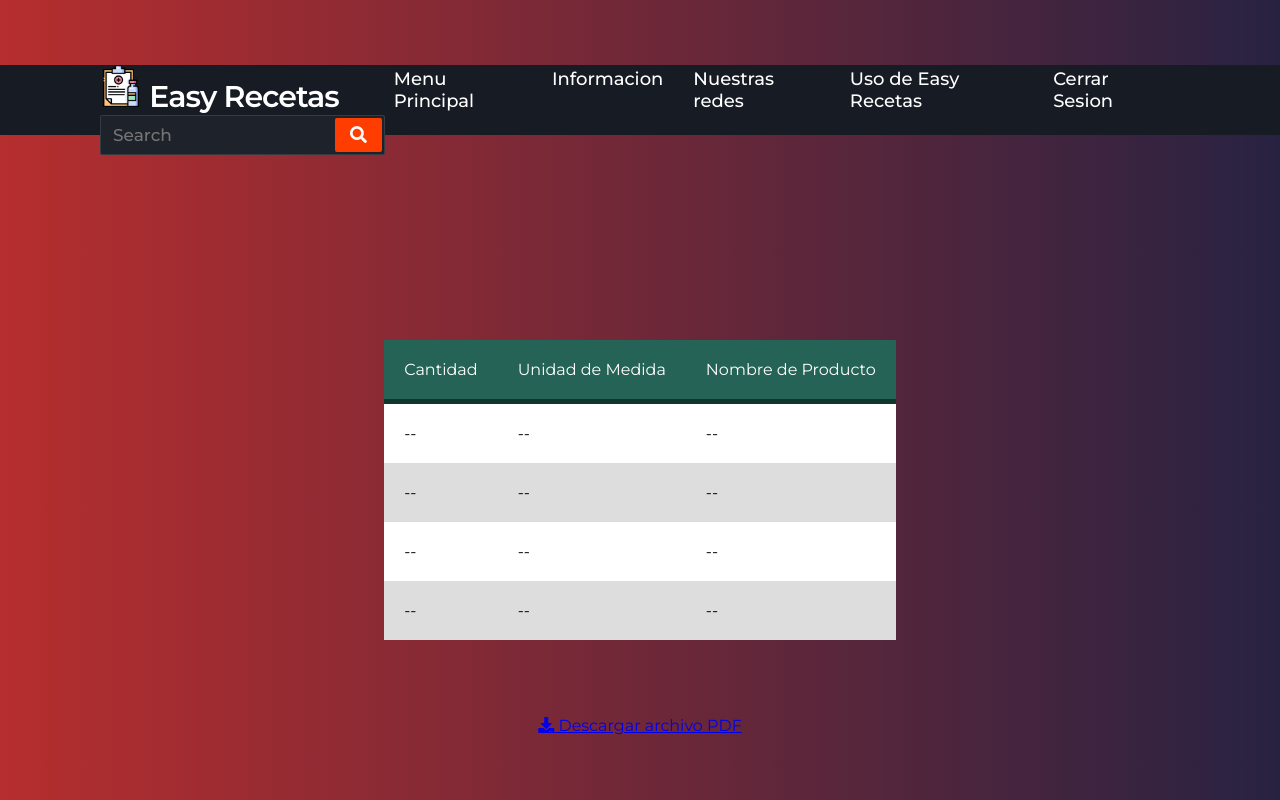
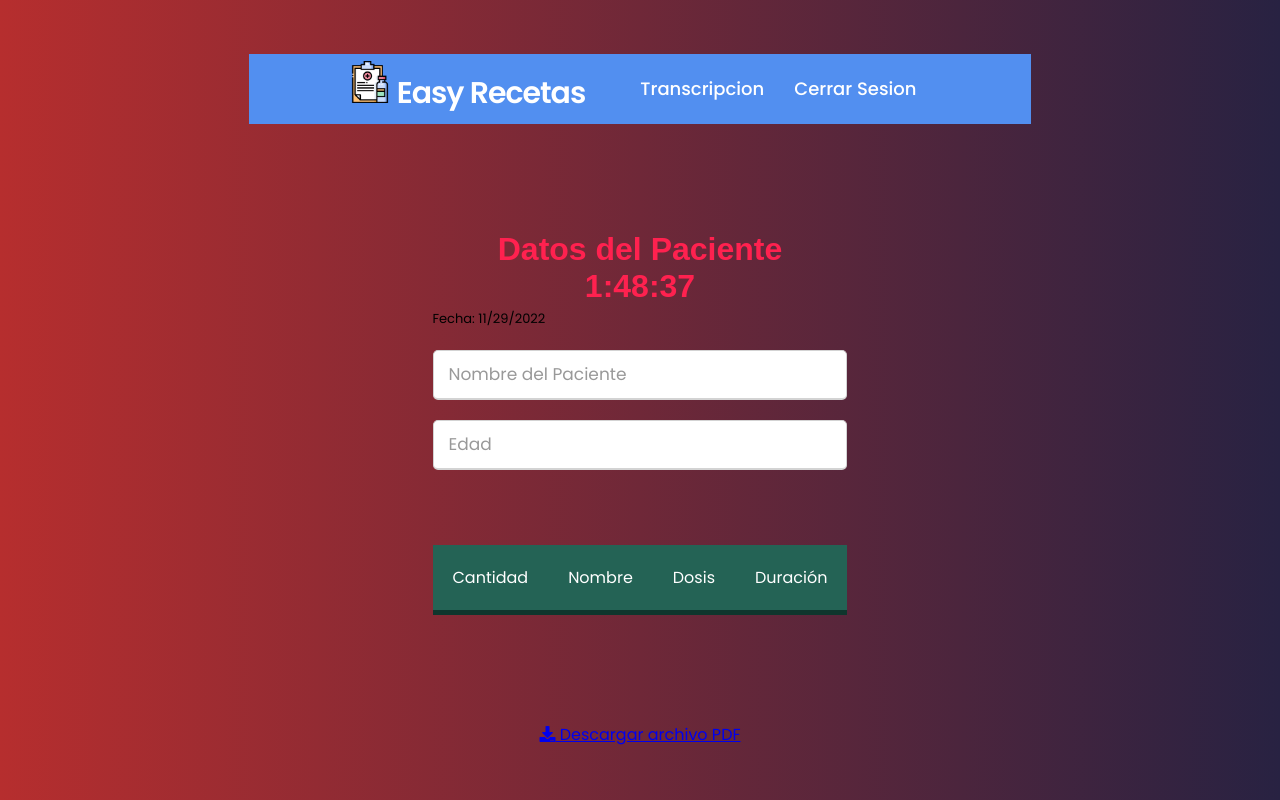
Before and after one commit to UbertoGC/Trabajo_Interdisciplinar_II, a Flask app: page /verPDF in a window 1280 px wide. Run offline with Flask 2, Linux system fonts and the light colour scheme; parts of the project's set-up code (start-up, migrations or seed data) failed here and were passed over; some libraries are stand-ins or nearby versions.

Commit message:
Add files via upload

```diff
--- a/main.py
+++ b/main.py
@@ -1,8 +1,6 @@
-from asyncio import get_event_loop
 import json
-from multiprocessing.connection import wait
 from flask import Flask, render_template, request, redirect, url_for, session, flash
-from flask_mysqldb import MySQL, MySQLdb
+from flask_mysql_connector import MySQL
 from sonido import *
 
 #https://www.it-swarm-es.com/es/python/usando-mysql-en-flask/941923326/
@@ -13,15 +11,15 @@ app.debug = True
 app.secret_key ='secreto'
 app.config['MYSQL_HOST'] = 'localhost'
 app.config['MYSQL_USER'] = 'root'
-app.config['MYSQL_PASSWORD'] = '209039'
-app.config['MYSQL_DB'] = 'almacen'
+app.config['MYSQL_PASSWORD'] = 'Hardware+10'
+app.config['MYSQL_DB'] = 'Almacen'
 mysql = MySQL(app)
 mysql.init_app(app)
 valor=["Presiona el boton de play para iniciar",0]
 app.secret_key='mysecretkey'
-dic_cantidad={'un':'1','uno':'1','dos':'2','tres':'3','cuatro':'4','cinco':'5','seis':'6','siete':'7','ocho':'8','nueve':'9','cero':'0'}
-dic_productos=['cebolla','zanahoria','papa','aceite']
-dic_u_medidas=['kilo','litro']
+dic_cantidad={'un':'1','una':'1','dos':'2','tres':'3','cuatro':'4','cinco':'5','seis':'6','siete':'7','ocho':'8','nueve':'9','cero':'0'}
+dic_u_medidas=['cucharada','pastilla']
+dic_tiempo=['hora','día','semana','meses','mes']
 valor = []
 @app.route('/transcripcion',methods = ['POST','GET'])
 def transcripcion():
@@ -33,21 +31,66 @@ def transcripcion():
             menor=i.lower()
             diack=menor[:-1]
             resultados.append(diack.split())
+        print(resultados)
         for j in resultados:
-            lista=["-","-","-"]
-            for i in j:
-                if(i in dic_cantidad):
-                    if(lista[0]=="-"):
-                        lista[0]=""
-                    lista[0]=lista[0]+dic_cantidad[i]
-                elif (i in dic_u_medidas):
-                    lista[1]=i
-                elif (i[:-1] in dic_u_medidas):
-                    lista[1]=i[:-1]
-                elif (i in dic_productos):
-                    lista[2]=i
-                elif (i[:-1] in dic_productos):
-                    lista[2]=i[:-1]
+            lista=["-","-","-","Indefinida"]
+            pri=True
+            i = 0
+            while(i<len(j)):
+                if(pri):
+                    while(i < len(j)):
+                        if(j[i] in dic_cantidad):
+                            if(lista[0] == "-"):
+                                lista[0] = ""
+                            lista[0] = lista[0]+dic_cantidad[j[i]]
+                        else:
+                            break
+                        i+=1
+                    if(i < len(j) and lista[0] != "-"):
+                        if (j[i] in dic_u_medidas or (j[i])[:-1] in dic_u_medidas ):
+                            lista[0] = lista[0] + " " + j[i]
+                        else:
+                            lista[0] = "-"
+                    pri = False
+                    i-=1
+                elif(j[i] == "de"):
+                    k = i + 1
+                    while(k<len(j) and k>0):
+                        if(j[k] != "cada" and j[k] != "por"):
+                            if(lista[1] == "-"):
+                                lista[1] = ""
+                            lista[1] = lista[1] + " " + j[k]
+                        else:
+                            break
+                        k += 1
+                    i = (k - 1)
+                elif(j[i] == "cada" or j[i] == "por"):
+                    k=i+1
+                    arc1="-"
+                    arc2="-"
+                    while(k<len(j)):
+                        if(j[k] in dic_cantidad):
+                            if(arc1=="-"):
+                                arc1=""
+                            arc1=arc1+dic_cantidad[j[k]]
+                        else:
+                            break
+                        k+=1
+                    det = 2
+                    if(j[i] == "por"):
+                        det = 3
+                    print(det)
+                    if(k<len(j)):
+                        if(j[k] in dic_tiempo or (j[k])[:-1] in dic_tiempo):
+                            arc2 = j[k]
+                            if(arc1!="-"):
+                                lista[det]= j[i] + " " + arc1 + " " + arc2
+                            else:
+                                lista[det]= j[i] + " " + arc2
+                        else:
+                            lista[det]= "-"
+                    i=k
+                i+=1
             valor.append(lista)
     elif(estado[0] and (not loop.is_running())):
         guardado.clear()
@@ -64,6 +107,11 @@ def transenvistop():
     estado[0]=False
     return redirect(url_for('transcripcion'))
 
+@app.route('/borrar')
+def borrar():
+    valor.clear()
+    return redirect(url_for('transcripcion'))
+
 @app.route('/')
 def home():
     return redirect(url_for('main'))
@@ -75,9 +123,6 @@ def main():
 @app.route('/sign_in',methods=["GET","POST"])
 def sign_in():
     return render_template('index.html')
-@app.route('/verPDF',methods=["GET","POST"])
-def verPDF():
-    return render_template('verPDF.html')
 
 @app.route('/logout')
 def logout():
@@ -96,12 +141,17 @@ def info():
 def uso():
     return render_template('uso.html')
 
+@app.route('/verPDF',methods=["GET","POST"])
+def verPDF():
+    return render_template('verPDF.html')
+
 @app.route('/signUp', methods=['POST'])
 def add_contact():
     if request.method == 'POST':
         _email = request.form['correo']
         _password = request.form['contra']
         cursor = mysql.connection.cursor()
+        cursor.execute("Use Almacen")
         cursor.execute("INSERT INTO usuario (correo, password_) VALUES (%s,%s)", (_email, _password))
         #cursor.callproc('crearUsuario',(_email,_password))
         mysql.connection.commit()
@@ -114,13 +164,15 @@ def validateLogin():
     _email = request.form['correo']
     _password = request.form['contra']
     cursor = mysql.connection.cursor()
+    cursor.execute("Use Almacen")
     cursor.execute("SELECT * FROM usuario WHERE correo = %s AND password_ = %s", (_email, _password))
     data = cursor.fetchall()
     if len(data) > 0:
         session['user'] = _email
         return redirect(url_for('transcripcion'))
     cursor.close()
-    return render_template('index.html', error = 'Usuario no existe')
+    flash('Contraseña o usuario incorrecto')
+    return redirect('sign_in')
 
 if __name__=='__main__':#si el archivo que se esta ejecutando es el main es decir el main.py entonces arranca el servidor
     app.run(port=5000,debug=True)#corre el servidor
--- /dev/null
+++ b/static/css/reloj.css
@@ -0,0 +1,4 @@
+h1 {
+    font-family: Arial,sans-serif;
+    color: #FF214F;
+    }
--- a/static/css/styles.css
+++ b/static/css/styles.css
@@ -10,10 +10,10 @@ body{
   display: grid;
   height: 100%;
   width: 100%;
-  background: -webkit-linear-gradient(left, #b62e2e, #282242);
+  background: -webkit-linear-gradient(left, #b62e2e, #432ca8);
 }
 nav{
-  background: #171c24;
+  background: #528ff0;
   display: flex;
   flex-wrap: wrap;
   align-items: center;
@@ -27,6 +27,7 @@ nav .logo{
   font-weight: 600;
   letter-spacing: -1px;
 }
+
 nav .nav-items{
   display: flex;
   flex: 1;
@@ -49,7 +50,7 @@ nav form{
   display: flex;
   height: 40px;
   padding: 2px;
-  background: #1e232b;
+  background: #202936;
   min-width: 18%!important;
   border-radius: 2px;
   border: 1px solid rgba(155,155,155,0.2);
@@ -158,7 +159,7 @@ nav .search-icon{
     content: '';
     height: 60px;
     padding: 2px;
-    background: #1e232b;
+    background: #598fe6;
     border-radius: 2px;
     min-width: calc(100% + 20px);
     z-index: -2;
@@ -238,7 +239,6 @@ nav .logo.space{
 .content .space{
   margin: 10px 0;
 }
-
 .teeext{
   font-size: 20px;
   font-weight: 600;
--- /dev/null
+++ b/static/js/reloj.js
@@ -0,0 +1,16 @@
+// JavaScript code
+showTime();
+function showTime(){
+myDate = new Date();
+hours = myDate.getHours();
+minutes = myDate.getMinutes();
+seconds = myDate.getSeconds();
+if (hours < 10) hours = 0 + hours;
+
+if (minutes < 10) minutes = "0" + minutes;
+
+if (seconds < 10) seconds = "0" + seconds;
+
+$("#HoraActual").text(hours+ ":" +minutes+ ":" +seconds);
+setTimeout("showTime()", 1000);
+}
--- a/templates/contact.html
+++ b/templates/contact.html
@@ -3,7 +3,7 @@
 <html lang="en" dir="ltr">
    <head>
       <meta charset="utf-8">
-      <title>Easy Recetas</title>
+      <title>Easy Recetas  </title>
       <link rel="stylesheet" href="static/css/styles.css">
 	  <link rel="stylesheet" href="static/css/r_social.css">
       <meta name="viewport" content="width=device-width, initial-scale=1.0">
@@ -21,7 +21,7 @@
 			<li><a href="/main">Menu Principal</a></li>
 			<li><a href="/info">Informacion</a></li>
 			<li><a href="/contact">Nuestras redes</a></li>
-		   <li><a href="/uso">Uso de Easy Recetas</a></li>
+		   <li><a href="/uso">Uso de FastLogistics</a></li>
 		   <li role="sing up and sing in"><a href="/sign_in">Iniciar sesion</a></li>
 		</div>
 		<div class="search-icon">
--- a/templates/index.html
+++ b/templates/index.html
@@ -1,6 +1,3 @@
-
-
-
 
 	<!DOCTYPE html>
 	<!-- Created By CodingNepal -->
@@ -27,7 +24,7 @@
 			   <li><a href="/main">Menu Principal</a></li>
 			   <li><a href="/info">Informacion</a></li>
 			   <li><a href="/contact">Nuestras redes</a></li>
-		   <li><a href="/uso">Uso de Easy Recetas</a></li>
+		   <li><a href="/uso">Uso de Easy Recetas </a></li>
 			</div>
 			<div class="search-icon">
 			   <span class="fas fa-search"></span>
--- a/templates/verPDF.html
+++ b/templates/verPDF.html
@@ -3,21 +3,17 @@
 <html lang="en" dir="ltr">
    <head>
         <meta charset="utf-8">
-      <title>Easy Recetas</title>
+        <title>Transcripcion</title>
         <link rel="stylesheet" href="static/css/styles.css">
-
         <link rel="stylesheet" href="static/css/main1.css">
         <link rel="stylesheet" href="static/css/tabla.css">
+        <link rel="stylesheet" href="static/css/reloj.css">
         <link rel="stylesheet" href="static/css/r_social.css">
         <meta name="viewport" content="width=device-width, initial-scale=1.0">
         <link rel="stylesheet" href="https://cdnjs.cloudflare.com/ajax/libs/font-awesome/5.15.3/css/all.min.css"/>
         <meta name="viewport" content="width=device-width, initial-scale=1.0">
-      <link rel="stylesheet" href="static/css/styles.css">
-	  <link rel="stylesheet" href="static/css/r_social.css">
-      <meta name="viewport" content="width=device-width, initial-scale=1.0">
+    </head>
 
-      <link rel="stylesheet" href="https://cdnjs.cloudflare.com/ajax/libs/font-awesome/5.15.3/css/all.min.css"/>
-   </head>
    <body>
       <nav>
          <div class="menu-icon">
@@ -27,46 +23,69 @@
             <img src="/static/images/easy.png" weight="42" height="42"> Easy Recetas
          </div>
          <div class="nav-items">
-			<li><a href="/main">Menu Principal</a></li>
-			<li><a href="/info">Informacion</a></li>
-			<li><a href="/contact">Nuestras redes</a></li>
-		   <li><a href="/uso">Uso de Easy Recetas</a></li>
+            <li><a href="/transcripcion">Transcripcion</a></li>
             <li><a href="{{ url_for('logout')}}"> Cerrar Sesion </a></li>
          </div>
-		<div class="search-icon">
-		   <span class="fas fa-search"></span>
+
+
+      </nav>
+      <div class="form-inner">
+      <center>
+         <H1> Datos del Paciente</H1>
+         <h1 id="HoraActual"> </h1>
+
+      </center>
+      <script
+      src="https://code.jquery.com/jquery-3.4.1.min.js"
+      integrity="sha256-CSXorXvZcTkaix6Yvo6HppcZGetbYMGWSFlBw8HfCJo="
+      crossorigin="anonymous"></script>
+      <script LANGUAGE="JavaScript">
+
+       Stamp = new Date();
+       year = Stamp.getYear();
+       if (year < 2000) year = 1900 + year;
+       document.write('<font size="2" face="Arial">Fecha: ' + (Stamp.getMonth() + 1) +"/"+Stamp.getDate()+ "/"+ year + '</font>');
+       var Hours;
+       var Mins;
+       var Time;
+       Hours = Stamp.getHours();
+       if (Hours >= 12) {
+          Time = " P.M.";
+       }
+       else {
+          Time = " A.M.";
+       }
+       if (Hours > 12) {
+          Hours -= 12;
+       }
+       if (Hours == 0) {
+          Hours = 12;
+       }
+       Mins = Stamp.getMinutes();
+       if (Mins < 10) {
+          Mins = "0" + Mins;
+       }
+
+       </script>
+         <form action="/none" method="POST" id = "form" class="login">
+           <div class="field">
+             <input type="text" id="nombrePas" name="nombrePas" placeholder="Nombre del Paciente" required>
            </div>
-		<div class="cancel-icon">
-		   <span class="fas fa-times"></span>
+           <div class="field">
+             <input type="edad" id="edad" name="edad" placeholder="Edad" required>
            </div>
-		<form action="#">
-		   <input type="search" class="search-data" placeholder="Search" required>
-		   <button type="submit" class="fas fa-search"></button>
+           <br><br><br>
          </form>
-	 </nav>
-        </div>
-            <center>
-
-                <br><br><br><br>
       <div class="tabla-containers" align = "right">
          <table>
             <thead>
                <tr>
-                             <td>Cantidad</td> <td>Unidad de Medida</td> <td>Nombre de Producto</td>
+                  <td>Cantidad</td>
+                  <td>Nombre</td>
+                  <td>Dosis</td>
+                  <td>Duración</td>
                </tr>
             </thead>
-                       <tr>
-                          <td>--</td><td>--</td><td>--</td>
-                       </tr>
-                       <tr>
-                          <td>--</td><td>--</td><td>--</td>
-                       </tr>
-                       <tr>
-                          <td>--</td><td>--</td><td>--</td>
-                       </tr>
-                       <tr>
-                          <td>--</td><td>--</td><td>--</td>
-                       </tr>
             <tbody>
                {% for v in valores%}
                   <tr>
@@ -78,10 +97,11 @@
             </tbody>
          </table>
       </div>
-                 <br><br><br><br>
+   </div>
+      <center>
          <a class="botomsito" href="pdf.php"><i class="fa fa-download"></i> Descargar archivo PDF</a>
       </center>
    </div>
-	  <script src="/static/js/js_home.js"></script>
    </body>
+   <script src="/static/js/reloj.js"></script>
 </html>
```
Also changed, not shown: templates/transcripcion.html (+11 -19 lines). Lines whose indentation alone changed are shown as unchanged.
